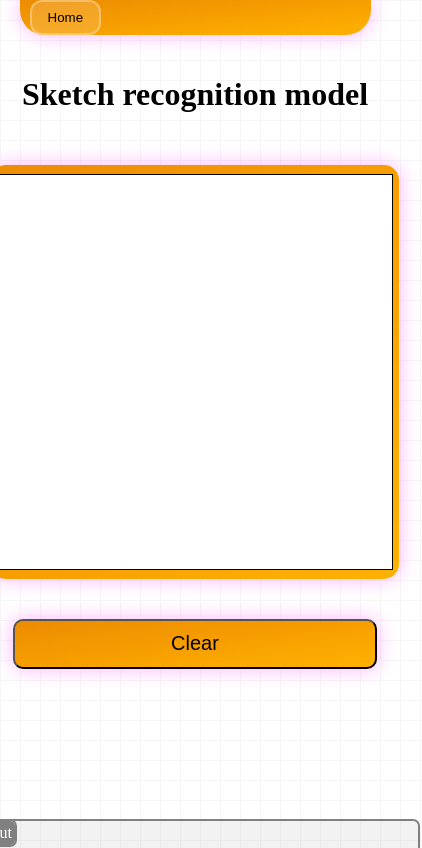
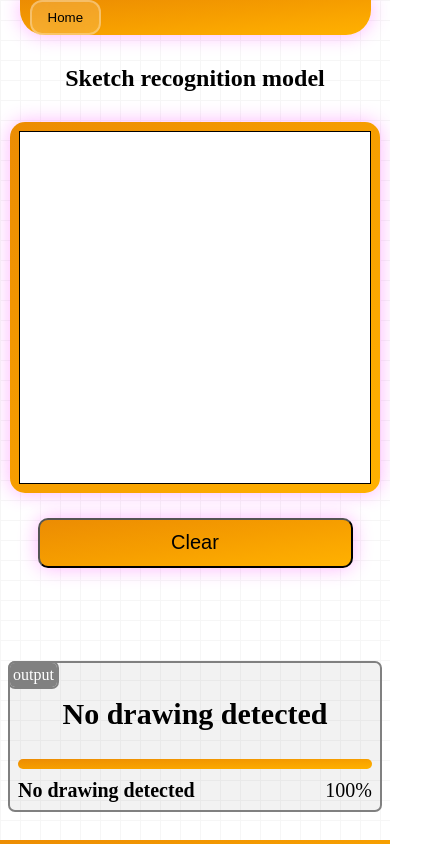
Before and after one commit to TeleYosh/ml-deploy, a plain HTML site: page src/app/frontend/index.html in a window 390 px wide. Shown: the top 848 px of the page, 422 px wide, since content can reach past the window. Drawn offline with Linux system fonts and the light colour scheme.

Commit message:
more responsive design for phones

```diff
--- a/src/app/frontend/script.js
+++ b/src/app/frontend/script.js
@@ -57,6 +57,8 @@ function resizeCanvas() {
 
   canvas.width = size;
   canvas.height = size;
+  // restore drawing after resize
+  // ctx.putImageData(imageData, 0, 0);
 }
 
 resizeCanvas();
--- a/src/app/frontend/styles.css
+++ b/src/app/frontend/styles.css
@@ -1,6 +1,8 @@
 html, body {
   height: 100%;
   margin: 0;
+  overflow-x: hidden;
+  width:100%;
 }
 
 body {
@@ -12,11 +14,6 @@ body {
     background-color: #fff;
     background-image: linear-gradient(#f6f6f6 1px,transparent 1px),linear-gradient(to right,#f6f6f6 1px,#fff 1px);
     background-size: 20px 20px;
-}
-
-/* ADD */
-body {
-  overflow-x: hidden;
 }
 
 
@@ -73,53 +70,64 @@ body {
     /* outline: 2px solid black; */
 }
 
-/* ADD */
-@media (max-width: 900px) {
+@media (max-width: 600px) {
   .large-container {
     flex-direction: column;
     align-items: center;
   }
 
   .output {
-    width: 90%;
-    margin-top: 30px;
+    width: 95vw;
+    max-width: 450px;
+    margin-top: 0px;
   }
 }
 
 
-/* middle part */
 .large-container {
   display: flex;
-  gap: 30px;
+  gap: 10px;
+  width: 100%;
+  max-width: 1000px;
+  box-sizing: border-box;
+  padding: 0 10px;
+  /* outline: 2px solid red; */
 }
 
-/* the canva  */
 #sketchpad {
   display: flex;
   justify-content: center;
   align-items: center;
   border-radius: 15px;
-  /* height: 420px; */
-  /* width: 420px; */
-  margin: 20px;
   background: linear-gradient(to right bottom, #ec8c03, #f19501, #f69e00, #fba800, #ffb100);
   box-shadow: 0 0 20px rgba(252, 0, 255, 0.3);
-}
-
-/* MODIFY */
-#sketchpad {
-  width: 90%;
+  width: 95vw;
   max-width: 420px;
-  height: auto;
   padding: 10px;
   box-sizing: border-box;
+  margin: 10px 0;
 }
 
 #myCanvas {
   background-color: white;
   outline: 1px solid black;
+  width: 100%;
+  height: auto;
+  display: block;
+}
 
+@media (max-width: 600px) {
+  #sketchpad {
+    width: calc(100%-20px);
+  }
+
+  .container h1 {
+    font-size: 24px;
+    text-align: center;
+    padding: 0 10px;
+  }
 }
+
 
 .container {
     display: flex;
@@ -127,7 +135,19 @@ body {
     flex-direction: column;
     align-items: center;
     gap: 10px;
+    /* width: 100%; */
+    /* outline: 2px solid green; */
+    /* max-width: 100vw; */
+    box-sizing: border-box;
+    padding: 0 5px;
 }
+
+.container h1 {
+    text-align: center;
+    padding: 0 10px;
+    margin: 10px 0;
+}
+
 
 /* action buttons */
 .actions {
@@ -137,6 +157,18 @@ body {
     width: 420px;
     max-width: 80%;
     height: 70px;
+}
+
+@media (max-width:600px) {
+  .actions {
+    max-width: 75%;
+    height: 60px
+  }
+
+  .actions button {
+    font-size: 18px;
+    height: 45px;
+  }
 }
 
 .actions button {
@@ -161,25 +193,32 @@ body {
 /* output class and probas */
 .output {
   display: flex;
+  flex: 1;
   flex-direction: column;
   align-items: center;
-  align-self: flex-start; /* to avoid streching behavior */
-  width: 450px;
-  margin-top: 112px;
+  align-self: flex-start; /*to avoid streching behavior in desktop mode*/
+  max-width: 400px;
+  width: 100%;
+  margin-top: 80px;
   margin-bottom: 30px;
+  /* margin-right: 30px; */
   border-radius: 5px;
   outline: 2px solid gray;
   background-color: rgba(0, 0, 0, 0.05);
 }
 
-/* ADD */
+@media (max-width:600px) {
+  .output {
+  align-self: center;
+  }
+}
+
 .output .title,
 .output .label,
 .output .proba {
   word-wrap: break-word;
   text-align: center;
 }
-
 
 .output .type {
   align-self: flex-start;
@@ -218,7 +257,6 @@ body {
   display: flex;
   justify-content: space-between;
   border-radius: 5px;
-  /* outline: 2px solid black; */
 }
 
 .output .label {
@@ -239,6 +277,7 @@ body {
     align-items: center;
     justify-content: center;
     background: linear-gradient(to right bottom, #ec8c03, #f19501, #f69e00, #fba800, #ffb100);
-    width: 100vw;
-    height: 40px;
+    width: 100%;
+    min-height: 40px;
+    flex-shrink: 0;
 }
```
Also changed, not shown: src/app/frontend/index.html (+0 -2 lines).
